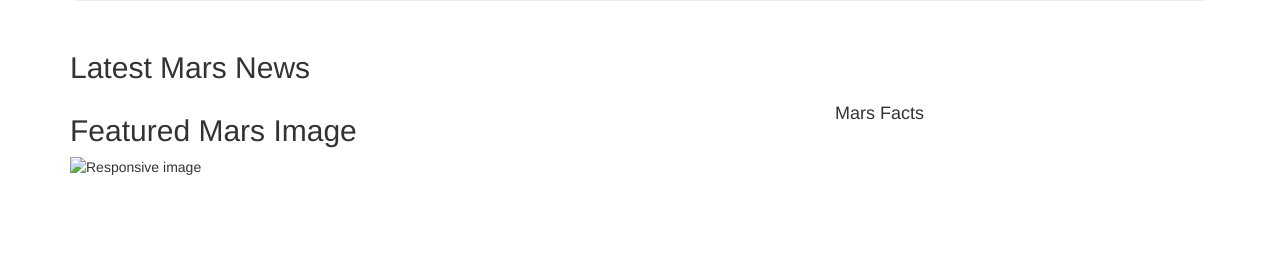
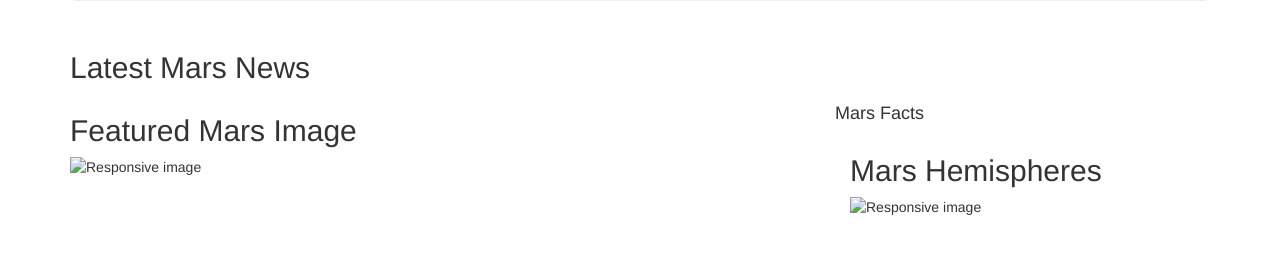
Before and after one commit to kateyharris/Mission-to-Mars, a Flask app: page / in a window 1280 px wide. Shown: the part 255-514 px from the top of the page. Run offline with Flask 2, Linux system fonts and the light colour scheme; data that the repository does not hold is empty; some libraries are stand-ins or nearby versions.

Commit message:
deliverable 2

```diff
--- a/templates/index.html
+++ b/templates/index.html
@@ -47,6 +47,16 @@
             {{ mars.facts | safe }}
           </div>
         </div>
+        <!-- Section for Hemisphere images -->
+      <div class="row" id="mars-hemispheres">
+        <div class="col-md-4">
+          <h2>Mars Hemispheres</h2>
+          <img
+            src="{{mars.hemispheres }}"
+            class="img-responsive"
+            alt="Responsive image"
+          />
+        </div>
       </div>
     </div>
   </body>
```
Also changed, not shown: Mission_to_Mars_Challenge.py (+0 -35 lines), scraping.py (+7 -4 lines), 1 other file.
